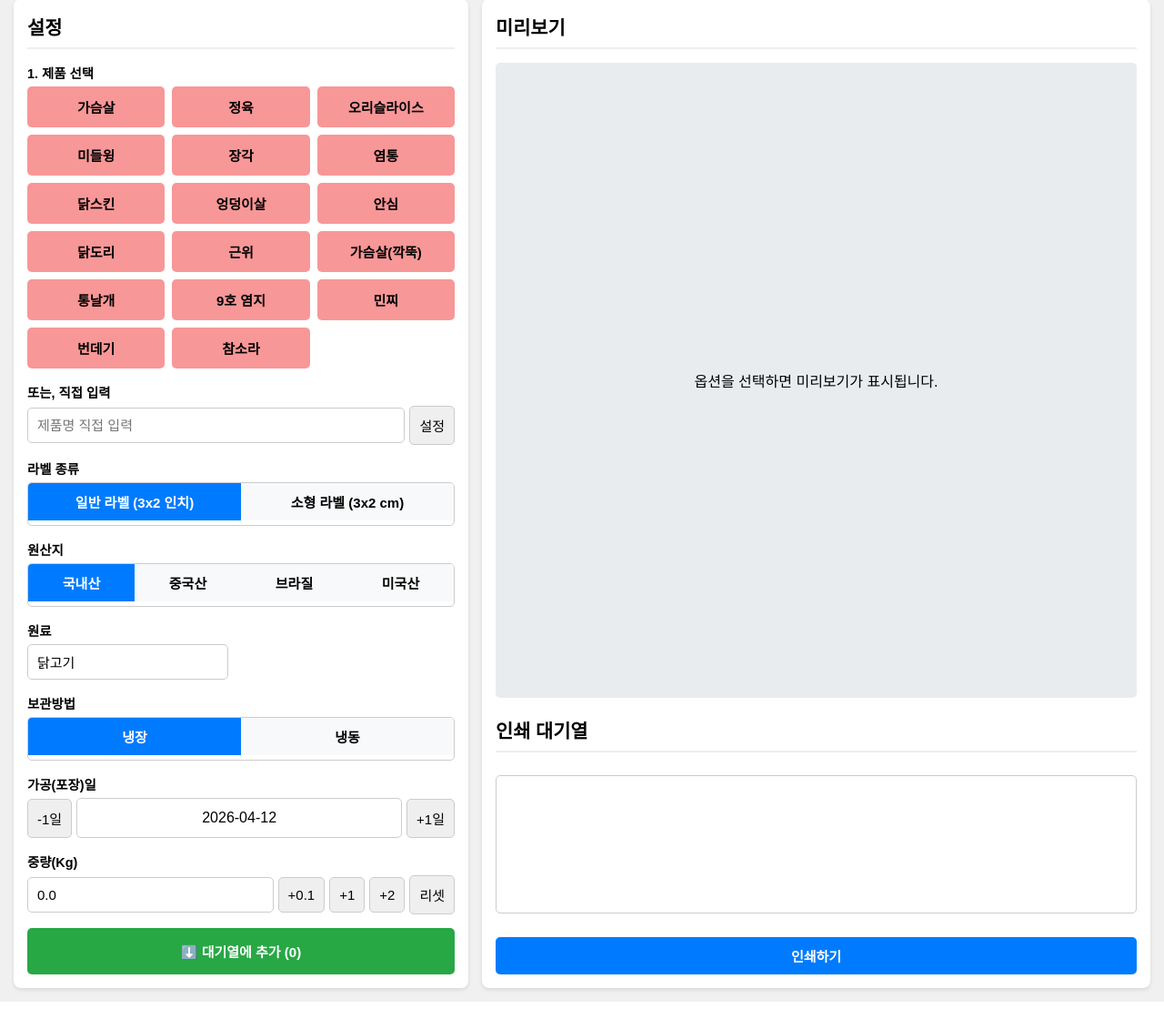
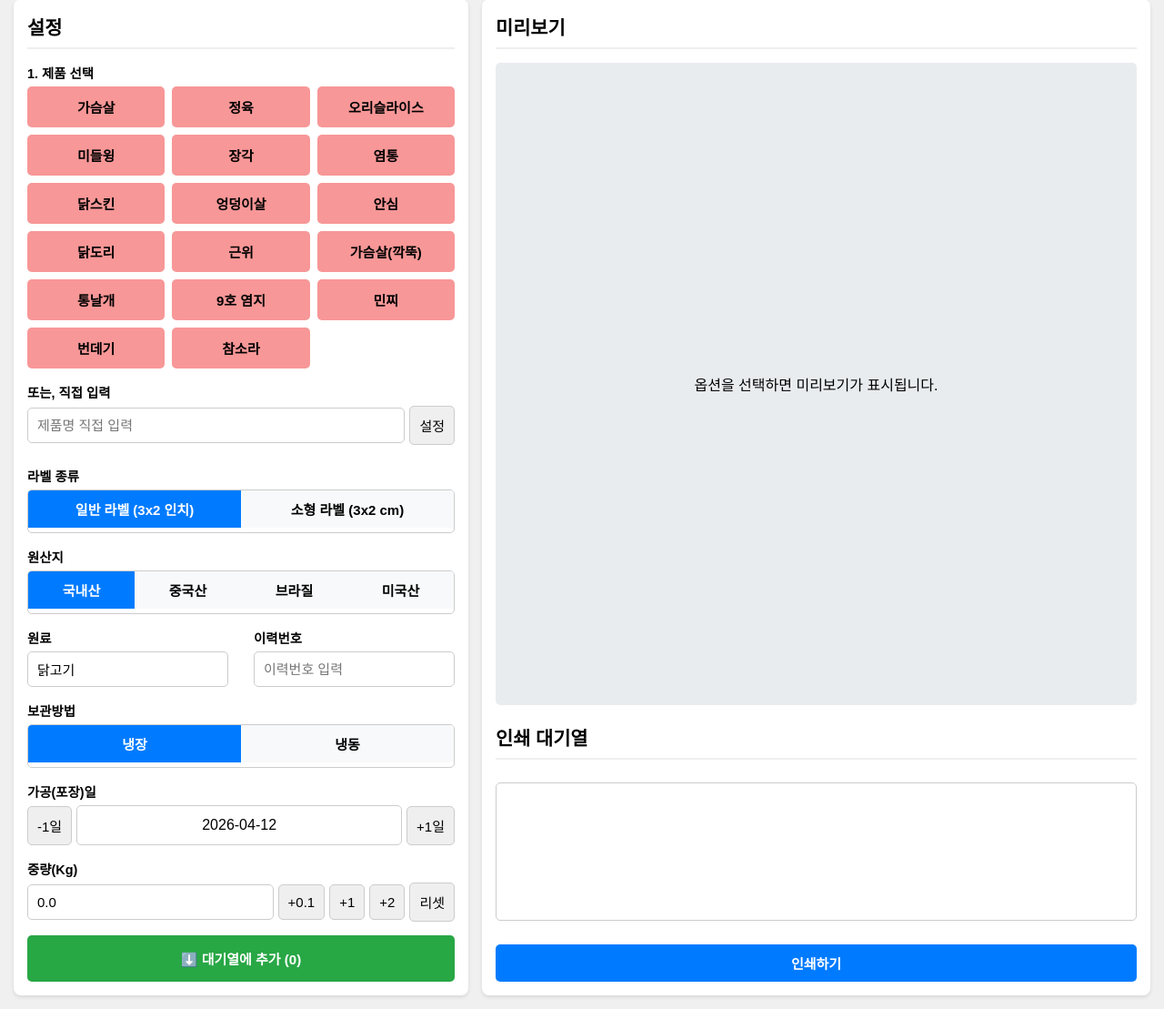
Before and after one commit to JINWOOK1234/LabelEditor-web, a Flask app: page / in a window 1280 px wide. Shown: the part 16-1125 px from the top of the page at 91% size. Run offline with Flask 3, Linux system fonts and the light colour scheme.

Commit message:
이력번호 추가

```diff
--- a/app.py
+++ b/app.py
@@ -50,15 +50,25 @@ def draw_full_detail_label(c, data, x, y, width, height, seller_info):
 
     c.setFont('Malgun-Bold', 8)
     c.drawString(x + 10, y + height - 45, f"가공(포장)일: {data.get('date', '')}")
-    c.setFont('Malgun-Bold', 11)
     c.drawRightString(right_margin, y + height - 45, f"중량(Kg): {data.get('weight', 0.0)} ±20g")
+
+    # --- [추가] 이력번호 그리기 ---
+    history_num = data.get('history', '').strip()
+    details_start_y = y + height - 65 # 상세정보 텍스트 기본 시작 Y좌표
+
+    if history_num:
+        # 가공일(y - 45)보다 10만큼 아래(y - 55)에 이력번호 출력
+        c.drawString(x + 10, y + height - 55, f"[이력번호: {history_num}]")
+        # 이력번호가 있으면 공간 확보를 위해 상세정보 텍스트를 약간 더 아래로(-70) 내림
+        details_start_y = y + height - 70
+    # ------------------------------
 
     details_text = data.get('details', '')
     details_font_size = 8
     if len(details_text) > 130: details_font_size = 6.5
     elif len(details_text) > 100: details_font_size = 8
 
-    text_object = c.beginText(x + 10, y + height - 65)
+    text_object = c.beginText(x + 10, details_start_y)
     text_object.setFont('Malgun-Bold', details_font_size)
     text_object.setLeading(details_font_size + 2)
     for line in details_text.split('\n'):
@@ -77,7 +87,7 @@ def draw_full_detail_label(c, data, x, y, width, height, seller_info):
     if os.path.exists(recycle_logo_path):
         img_reader = ImageReader(recycle_logo_path)
         img_width, img_height = img_reader.getSize()
-        logo_height_rc = 0.35 * inch
+        logo_height_rc = 0.5 * inch
         logo_width_rc = logo_height_rc * (img_width / img_height)
         c.drawImage(recycle_logo_path, x + width - logo_width_rc - 5, y + 5, width=logo_width_rc, height=logo_height_rc, mask='auto')
 
@@ -181,10 +191,9 @@ def generate_pdf():
 
     seller_info = config_data.get("seller_info", "")
 
-      # --- ★★★ 주요 변경점: 인쇄 보정값(음수 여백) 적용 ★★★ ---
+    # --- ★★★ 주요 변경점: 인쇄 보정값(음수 여백) 적용 ★★★ ---
     x_offset = -2.8  # 약 1mm를 왼쪽으로 이동 (필요시 이 값을 미세 조정)
     y_offset = 0
-
 
     for i, data in enumerate(queue):
         if paper_info['type'] == 'simple':
@@ -198,6 +207,5 @@ def generate_pdf():
 
     return send_file(pdf_buffer, mimetype='application/pdf')
 
-
 if __name__ == '__main__':
     app.run(host='0.0.0.0', port=5000, debug=True)
--- a/templates/index.html
+++ b/templates/index.html
@@ -32,6 +32,16 @@
         .input-group { display: flex; gap: 5px; align-items: center; }
         .input-group input, .input-group .date-display { flex-grow: 1; width: auto; }
         .input-group button { width: auto; padding: 10px; }
+        .input-row {
+            display: flex;
+            gap: 10px;
+            align-items: flex-end;
+            margin-bottom: 15px;
+        }
+        .input-row .control-group {
+            flex: 1;
+            margin-bottom: 0; /* 줄 간격 중복 방지 */
+        }
 
         #queue-list { list-style-type: none; padding: 0; min-height: 150px; max-height: 250px; overflow-y: auto; border: 1px solid #ccc; border-radius: 5px; margin-top: 10px; }
         #queue-list li { display: flex; justify-content: space-between; align-items: center; padding: 8px 10px; border-bottom: 1px solid #eee; font-size: 0.9em;}
@@ -59,6 +69,7 @@
                     <input type="text" id="custom-product-name" placeholder="제품명 직접 입력" style="width: 10%;">
                     <button id="set-custom-product">설정</button>
                 </div>
+                <div id="history-list" style="display: flex; gap: 6px; flex-wrap: wrap; margin-top: 8px;"></div>
             </div>
             <div class="control-group">
                 <label>라벨 종류</label>
@@ -68,10 +79,17 @@
                 <label>원산지</label>
                 <div id="origin-radios" class="radio-group"></div>
             </div>
-            <div class="control-group">
-                <label for="ingredient">원료</label>
-                <input type="text" id="ingredient-input" value="닭고기">
+            <div class="input-row">
+                <div class="control-group" style="flex: 1.5;">
+                    <label for="ingredient">원료</label>
+                    <input type="text" id="ingredient-input" value="닭고기">
+                </div>
+                <div class="control-group" style="flex: 1;">
+                    <label for="history-input">이력번호</label>
+                    <input type="text" id="history-input" placeholder="이력번호 입력">
+                </div>
             </div>
+
             <div class="control-group">
                 <label>보관방법</label>
                 <div class="radio-group">
@@ -88,6 +106,7 @@
                     <span id="date-display" class="date-display" style="text-align: center; padding: 12px; border: 1px solid #ccc; border-radius: 5px;"></span>
                     <button id="date-up">+1일</button>
                 </div>
+
             </div>
             <div class="control-group">
                 <label for="weight">중량(Kg)</label>
@@ -126,7 +145,61 @@
             createPaperSizeRadios();
             updateDateDisplay();
             setupEventListeners();
+            renderHistory();
         });
+
+
+            // 1. 브라우저 저장소에서 데이터 불러오기
+        let manualHistory = JSON.parse(localStorage.getItem('label_manual_history') || '[]');
+
+        // 2. 히스토리 버튼을 화면에 그리는 함수
+       function renderHistory() {
+            const container = document.getElementById('history-list');
+            if (!container) return; // 에러 방지
+            container.innerHTML = '';
+
+            manualHistory.forEach(item => {
+                const btn = document.createElement('span');
+                btn.style.cssText = "padding: 5px 12px; font-size: 0.85em; background: #f8f9fa; border: 1px solid #dee2e6; border-radius: 15px; cursor: pointer; font-weight: bold; color: #495057; margin-right: 5px; margin-bottom: 5px; display: inline-block;";
+                btn.textContent = item.name;
+
+                btn.onclick = () => {
+                    // 1. 제품명 입력창 채우기
+                    document.getElementById('custom-product-name').value = item.name;
+                    document.getElementById('ingredient-input').value = item.ingredient || '';
+                    document.getElementById('weight').value = item.weight || "0.0"; // 중량 복구
+
+                    // 2. 원산지 라디오 버튼 선택 (name="origin" 기준)
+                    const originRadio = document.querySelector(`input[name="origin"][value="${item.origin}"]`);
+                    if (originRadio) originRadio.checked = true;
+
+                    // 3. 보관방법 라디오 버튼 선택 (사용자님 소스의 ID 기준)
+                    const storageId = (item.storage === '냉장') ? 'storage-refrigerated' : 'storage-frozen';
+                    const storageRadio = document.getElementById(storageId);
+                    if (storageRadio) storageRadio.checked = true;
+
+                    // 4. 원료 입력창 채우기
+                    document.getElementById('ingredient-input').value = item.ingredient || '';
+
+                    // 5. 핵심: 전역 변수 업데이트 및 미리보기 갱신
+                    selectedProduct = item.name;
+                    updatePreview();
+
+                    // 기존 선택된 제품 버튼들의 강조(active) 효과 제거
+                    document.querySelectorAll('.product-button.active').forEach(b => b.classList.remove('active'));
+                };
+                container.appendChild(btn);
+            });
+        }
+
+        // 3. 새로운 입력을 히스토리에 저장하는 함수
+        function saveHistory(item) {
+            manualHistory = manualHistory.filter(h => h.name !== item.name); // 중복 제거
+            manualHistory.unshift(item); // 맨 앞에 추가
+            if (manualHistory.length > 8) manualHistory.pop(); // 5개 제한
+            localStorage.setItem('label_manual_history', JSON.stringify(manualHistory));
+            renderHistory();
+        }
 
         // --- UI 생성 ---
         function createOriginRadios() {
@@ -160,6 +233,7 @@
             document.getElementById('set-custom-product').addEventListener('click', handleCustomProduct);
             document.querySelectorAll('input[name="origin"], input[name="storage"], input[name="paper_size"]').forEach(r => r.addEventListener('change', updatePreview));
             document.getElementById('ingredient-input').addEventListener('input', updatePreview);
+            document.getElementById('history-input').addEventListener('input', updatePreview);
             document.getElementById('date-down').addEventListener('click', () => adjustDate(-1));
             document.getElementById('date-up').addEventListener('click', () => adjustDate(1));
             document.getElementById('weight').addEventListener('input', updatePreview);
@@ -196,6 +270,17 @@
             if (!customName) { alert('제품 이름을 입력해주세요.'); return; }
             document.querySelectorAll('.product-button.active').forEach(b => b.classList.remove('active'));
             selectedProduct = customName;
+
+                // 히스토리 저장 데이터 구성
+            const historyItem = {
+                name: customName,
+                origin: document.querySelector('input[name="origin"]:checked').value,
+                storage: document.querySelector('input[name="storage"]:checked').value,
+                ingredient: document.getElementById('ingredient-input').value,
+                weight: document.getElementById('weight').value // 현재 중량 저장
+            };
+
+            saveHistory(historyItem);
             updatePreview();
         }
 
@@ -206,6 +291,7 @@
                 origin: document.querySelector('input[name="origin"]:checked').value,
                 date: document.getElementById('date-display').textContent,
                 weight: document.getElementById('weight').value,
+                history: document.getElementById('history-input').value, // [추가]
                 details: generateDetailsTextJS(
                     selectedProduct,
                     document.querySelector('input[name="storage"]:checked').value,
@@ -371,6 +457,7 @@
                     origin: document.querySelector('input[name="origin"]:checked').value,
                     date: document.getElementById('date-display').textContent,
                     weight: document.getElementById('weight').value,
+                    history: document.getElementById('history-input').value, // [추가]
                     details: generateDetailsTextJS(
                         productName,
                         document.querySelector('input[name="storage"]:checked').value,
```
